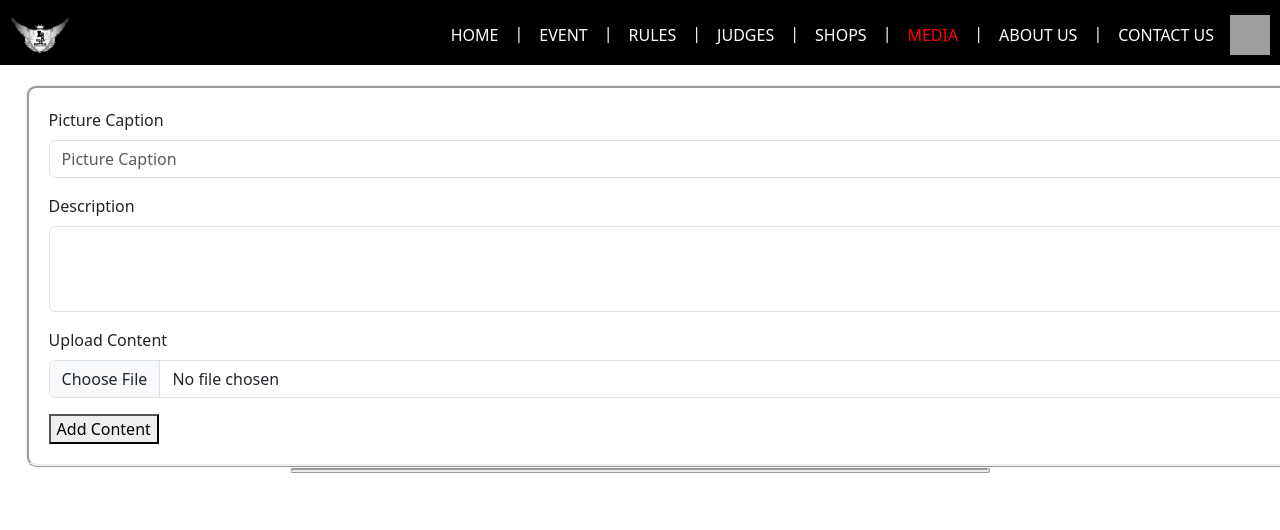
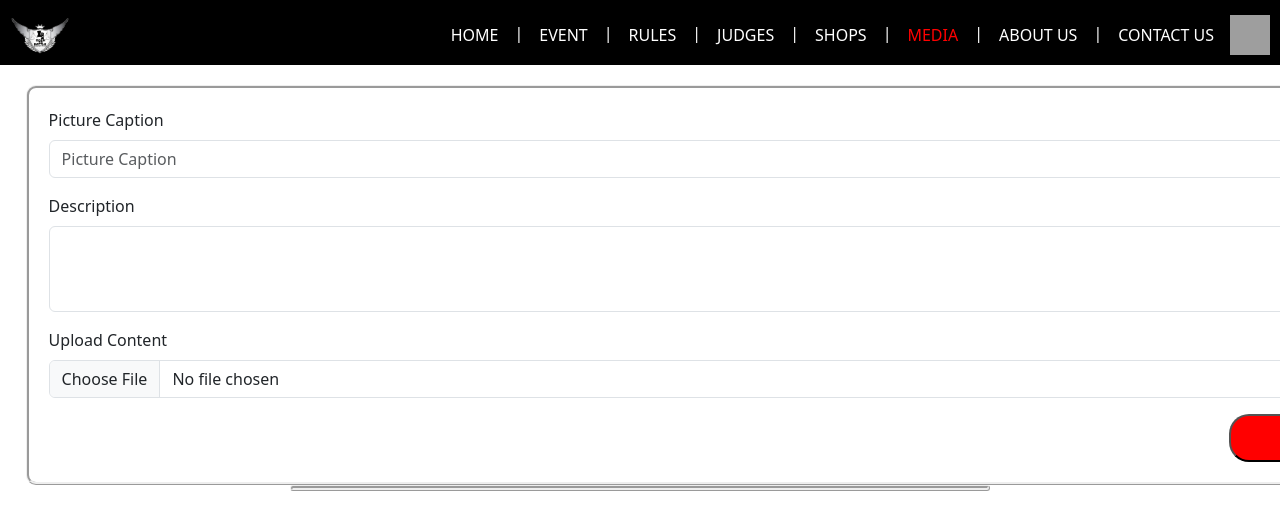
Before and after one commit to ggvnt/Project-Test, a React (Create React App) app in the folder frontend/: page /gallery in a window 1280 px wide. Shown: the top 530 px of the page. Built offline with nearby package versions, Linux system fonts and the light colour scheme; grey boxes are pictures that could not be loaded.

Commit message:
update button css

```diff
--- a/frontend/src/components/style/main.css
+++ b/frontend/src/components/style/main.css
@@ -10,17 +10,18 @@
     padding-bottom: 20px;
     padding-right: 20px;
 }
-.btn.btn-primary{
-    background-color: rgb(255, 255, 255);
-    margin-right: 10px;
-    border-radius: 12px;
-    width: 150px;
-    height: 50px;
-    margin-left: 88%;
-    color: black;
-    border-style: ridge;
-    margin-top: 20px;
+.custom-button {
+
+    background-color: #ff0000;
+    color: rgb(255, 255, 255);
+    padding: 10px 20px;
+    font-size: 16px;
+    margin-left: 1180px;
+    border-radius: 20px;
+    width: 200px;
+
 }
+
 .background{
    margin-left: 2.2%;
 
```
